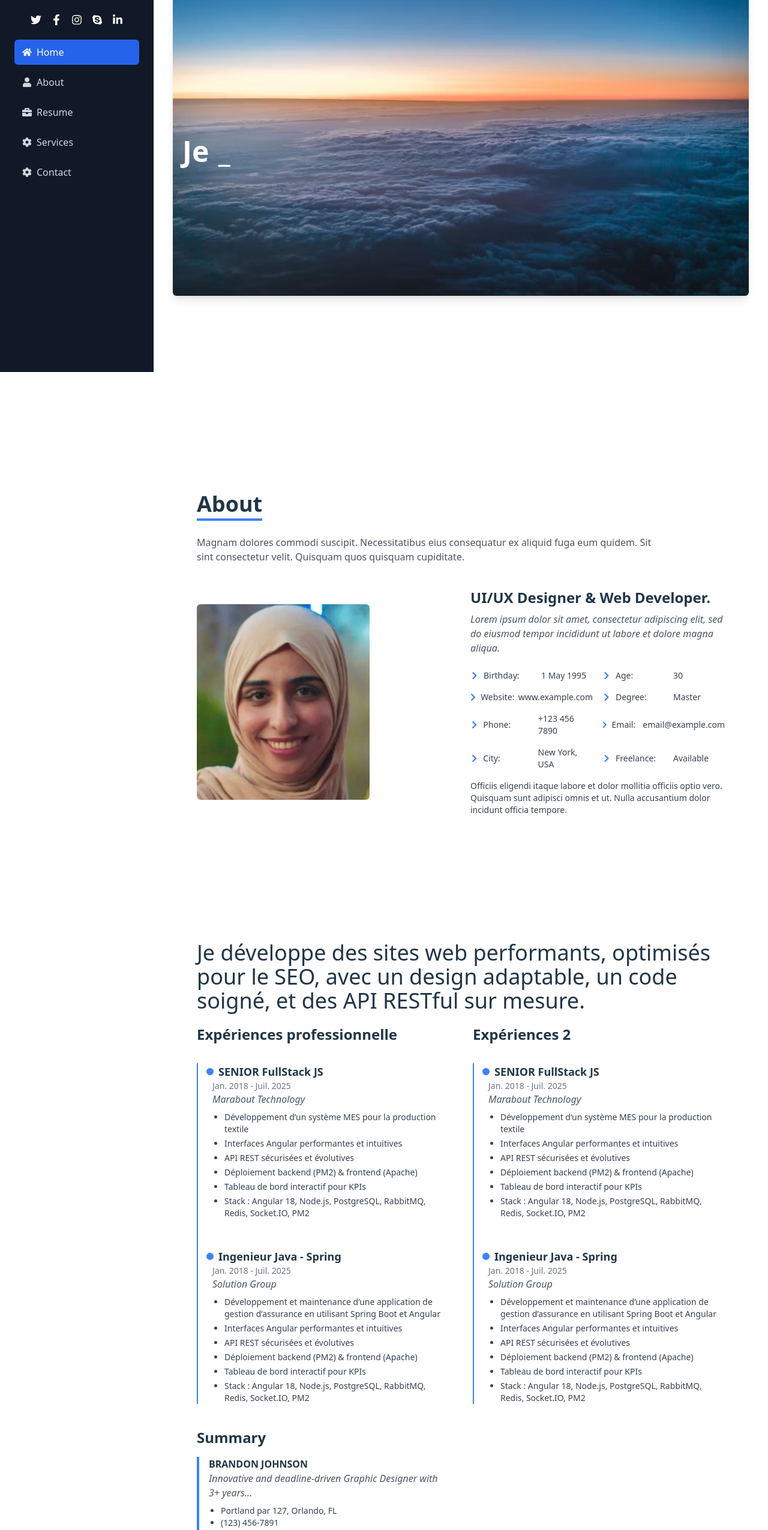
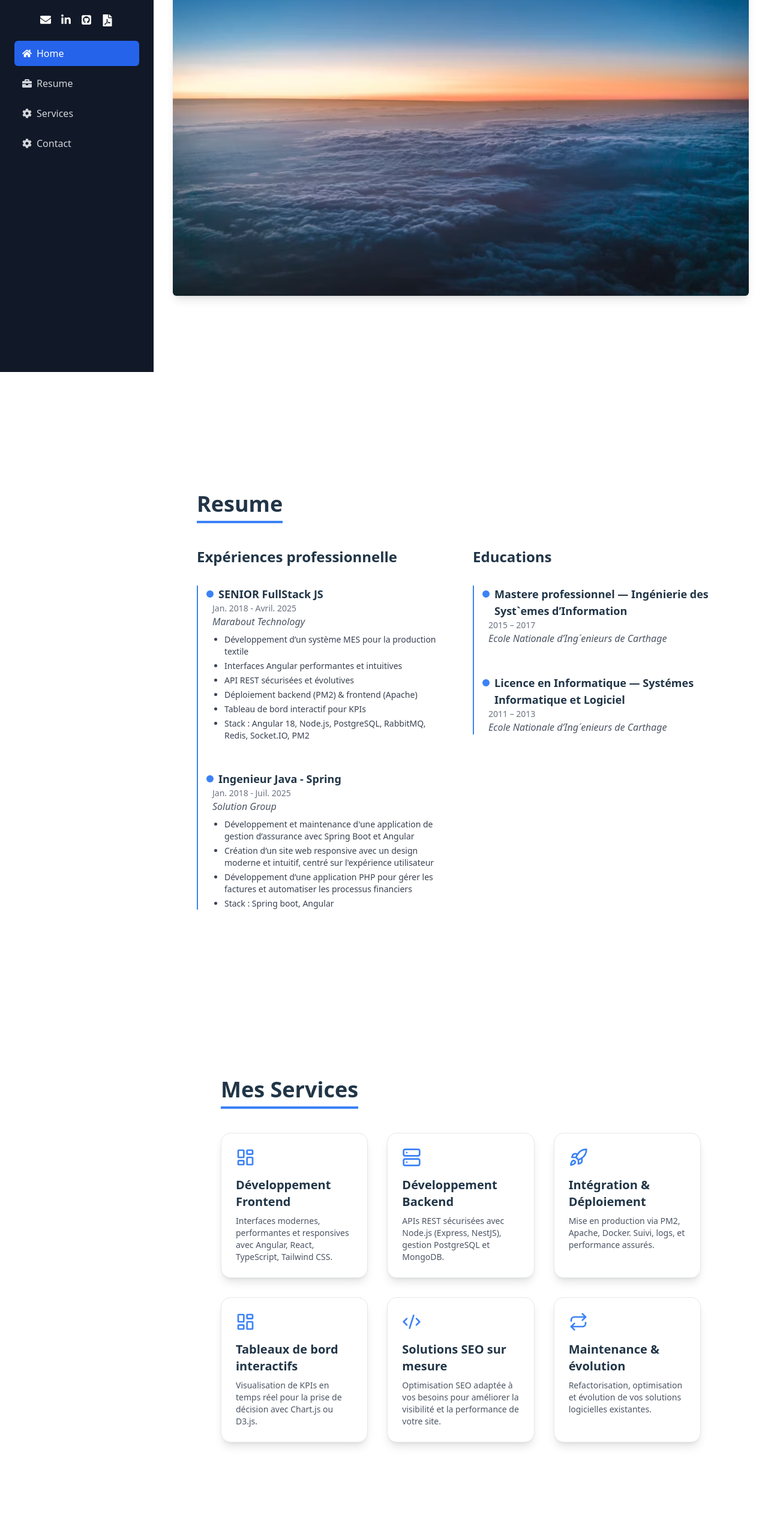
Before and after one commit to oumayma26/oumayma-metoui-portefolio, a React (Vite) app: page /#home in a window 1280 px wide. Shown: the part 180-2730 px from the top of the page at 60% size. Built offline with nearby package versions, Linux system fonts and the light colour scheme.

Commit message:
update portefolio

```diff
--- a/package.json
+++ b/package.json
@@ -11,6 +11,7 @@
   },
   "dependencies": {
     "@hookform/resolvers": "^5.1.1",
+    "emailjs-com": "^3.2.0",
     "framer-motion": "^12.23.0",
     "lucide-react": "^0.525.0",
     "react": "^18.3.1",
--- a/src/App.jsx
+++ b/src/App.jsx
@@ -18,7 +18,7 @@ export default function App() {
           <Sidebar />
           <main className="ml-64 p-8 space-y-32 w-full">
             <Home />
-            <About />
+            {/* <About /> */}
             <Resume />
             <Services />
             <Contact />
--- a/src/Components/About.jsx
+++ b/src/Components/About.jsx
@@ -38,7 +38,7 @@ export default function About() {
             eiusmod tempor incididunt ut labore et dolore magna aliqua.
           </p>
 
-          <div className="grid grid-cols-2 gap-4 mb-4">
+          {/* <div className="grid grid-cols-2 gap-4 mb-4">
             <InfoItem label="Birthday" value="1 May 1995" />
             <InfoItem label="Age" value="30" />
             <InfoItem label="Website" value="www.example.com" />
@@ -47,7 +47,7 @@ export default function About() {
             <InfoItem label="Email" value="email@example.com" />
             <InfoItem label="City" value="New York, USA" />
             <InfoItem label="Freelance" value="Available" />
-          </div>
+          </div> */}
 
           <p className="text-sm text-gray-700">
             Officiis eligendi itaque labore et dolor mollitia officiis optio
--- a/src/Components/Contact.jsx
+++ b/src/Components/Contact.jsx
@@ -1,110 +1,88 @@
+import React, { useState } from 'react';
 
 export default function Contact() {
+  const [success, setSuccess] = useState(false);
+
+  const handleSubmit = async (e) => {
+    e.preventDefault();
+    const form = e.target;
+    const data = new FormData(form);
+
+    const response = await fetch("https://formspree.io/f/mpwrgvrd", {
+      method: "POST",
+      body: data,
+      headers: {
+        Accept: "application/json",
+      },
+    });
+
+    if (response.ok) {
+      setSuccess(true);
+      form.reset();
+    }
+  };
+
   return (
     <section id="contact" className="py-16 px-6 md:px-20 bg-white dark:bg-gray-900">
       <h2 className="text-4xl font-bold mb-10 border-b-4 inline-block border-blue-500 pb-2 dark:text-white">
-          Contact
-        </h2>
+        Contact
+      </h2>
 
       <div className="container mx-auto px-4">
         <div className="flex flex-col lg:flex-row gap-8">
-          <div className="lg:w-5/12 space-y-6">
-            <div className="flex items-start space-x-4">
-              <i className="bi bi-geo-alt text-2xl text-blue-600"></i>
-              <div>
-                <h3 className="text-xl font-semibold text-gray-800">Address</h3>
-                <p className="text-gray-600">Tunis</p>
-              </div>
+          {/* Info de contact */}
+          <div className="lg:w-5/12 space-y-6 text-gray-800 dark:text-white">
+            <div>
+              <h3 className="text-xl font-semibold">Adresse</h3>
+              <p>Tunis</p>
             </div>
-
-            <div className="flex items-start space-x-4">
-              <i className="bi bi-telephone text-2xl text-blue-600"></i>
-              <div>
-                <h3 className="text-xl font-semibold text-gray-800">Contact</h3>
-                <p className="text-gray-600">55 158 591</p>
-              </div>
+            <div>
+              <h3 className="text-xl font-semibold">Téléphone</h3>
+              <p>55 158 591</p>
             </div>
-
-            <div className="flex items-start space-x-4">
-              <i className="bi bi-envelope text-2xl text-blue-600"></i>
-              <div>
-                <h3 className="text-xl font-semibold text-gray-800">Email</h3>
-                <p className="text-gray-600">Oumayma.metoui@gmail.com</p>
-              </div>
+            <div>
+              <h3 className="text-xl font-semibold">Email</h3>
+              <p>oumayma.metoui@gmail.com</p>
             </div>
-
-
           </div>
 
+          {/* Formulaire */}
           <div className="lg:w-7/12">
-            <form action="forms/contact.php" method="post" className="space-y-6">
+            <form onSubmit={handleSubmit} className="space-y-6">
               <div className="grid grid-cols-1 md:grid-cols-2 gap-6">
                 <div>
-                  <label htmlFor="name-field" className="block text-sm text-gray-700 mb-1">
-                    Nom
-                  </label>
-                  <input
-                    type="text"
-                    id="name-field"
-                    name="name"
-                    required
-                    className="w-full border border-gray-300 rounded-lg px-4 py-2 focus:outline-none focus:ring-2 focus:ring-blue-500"
-                  />
+                  <label className="block text-sm">Nom</label>
+                  <input type="text" name="name" required className="w-full border px-4 py-2 rounded" />
                 </div>
                 <div>
-                  <label htmlFor="email-field" className="block text-sm text-gray-700 mb-1">
-                    Email
-                  </label>
-                  <input
-                    type="email"
-                    id="email-field"
-                    name="email"
-                    required
-                    className="w-full border border-gray-300 rounded-lg px-4 py-2 focus:outline-none focus:ring-2 focus:ring-blue-500"
-                  />
+                  <label className="block text-sm">Email</label>
+                  <input type="email" name="email" required className="w-full border px-4 py-2 rounded" />
                 </div>
               </div>
 
               <div>
-                <label htmlFor="subject-field" className="block text-sm text-gray-700 mb-1">
-                  Sujet
-                </label>
-                <input
-                  type="text"
-                  id="subject-field"
-                  name="subject"
-                  required
-                  className="w-full border border-gray-300 rounded-lg px-4 py-2 focus:outline-none focus:ring-2 focus:ring-blue-500"
-                />
+                <label className="block text-sm">Sujet</label>
+                <input type="text" name="subject" required className="w-full border px-4 py-2 rounded" />
               </div>
 
               <div>
-                <label htmlFor="message-field" className="block text-sm text-gray-700 mb-1">
-                  Message
-                </label>
-                <textarea
-                  id="message-field"
-                  name="message"
-                  rows="6"
-                  required
-                  className="w-full border border-gray-300 rounded-lg px-4 py-2 focus:outline-none focus:ring-2 focus:ring-blue-500"
-                ></textarea>
+                <label className="block text-sm">Message</label>
+                <textarea name="message" rows="6" required className="w-full border px-4 py-2 rounded"></textarea>
               </div>
 
               <div className="text-center">
-                <button
-                  type="submit"
-                  className="bg-blue-600 text-white px-6 py-2 rounded-lg hover:bg-blue-700 transition duration-300"
-                >
+                <button type="submit" className="bg-blue-600 text-white px-6 py-2 rounded hover:bg-blue-700">
                   Envoyer
                 </button>
               </div>
+
+              {success && (
+                <p className="text-green-600 text-center mt-4">Merci ! Votre message a été envoyé ✅</p>
+              )}
             </form>
           </div>
         </div>
       </div>
     </section>
-
-
   );
 }
--- a/src/Components/Resume.jsx
+++ b/src/Components/Resume.jsx
@@ -5,7 +5,7 @@ const experiences = [
   {
     title: 'SENIOR FullStack JS',
     company: 'Marabout Technology',
-    period: 'Jan. 2018 - Juil. 2025',
+    period: 'Jan. 2018 - Avril. 2025',
     description: [
       "Développement d’un système MES pour la production textile",
       "Interfaces Angular performantes et intuitives",
@@ -21,28 +21,41 @@ const experiences = [
     company: 'Solution Group',
     period: 'Jan. 2018 - Juil. 2025',
     description: [
-      "Développement et maintenance d’une application de gestion d’assurance en utilisant Spring Boot et Angular",
-      "Interfaces Angular performantes et intuitives",
-      "API REST sécurisées et évolutives",
-      "Déploiement backend (PM2) & frontend (Apache)",
-      "Tableau de bord interactif pour KPIs",
-      "Stack : Angular 18, Node.js, PostgreSQL, RabbitMQ, Redis, Socket.IO, PM2",
+      "Développement et maintenance d'une application de gestion d’assurance avec Spring Boot et Angular",
+      "Création d’un site web responsive avec un design moderne et intuitif, centré sur l'expérience utilisateur",
+      "Développement d’une application PHP pour gérer les factures et automatiser les processus financiers",
+      "Stack : Spring boot, Angular",
     ],
   },
-  // ➕ Ajoute plus d'expériences ici si besoin
 ];
+
+const educations = [
+   {
+    title: 'Mastere professionnel — Ingénierie des Syst`emes d’Information',
+    company: 'Ecole Nationale d’Ing´enieurs de Carthage',
+    period: '2015 – 2017',
+    description: []
+  },
+
+  {
+    title: 'Licence en Informatique — Systémes Informatique et Logiciel',
+    company: 'Ecole Nationale d’Ing´enieurs de Carthage',
+    period: '2011 – 2013',
+    description: []
+  },
+]
 
 export default function Resume() {
   return (
     <main   className="flex-1 px-10 py-10 dark:bg-gray-900 dark:text-white transition-colors">
       <section id="resume" className="mb-12">
-        <h5 className="text-4xl  border-blue-500 inline-block pb-1 mb-4">
+        {/* <h5 className="text-4xl  border-blue-500 inline-block pb-1 mb-4">
           Je développe des sites web performants, optimisés pour le SEO, avec un design adaptable, un code soigné, et des API RESTful sur mesure.
+        </h5> */}
 
-
-        </h5>
-
-
+         <h2 className="text-4xl font-bold mb-10 border-b-4 inline-block border-blue-500 pb-2 dark:text-white">
+        Resume
+      </h2>
              <div className="grid grid-cols-1 md:grid-cols-2 gap-10">
 
 
@@ -57,28 +70,15 @@ export default function Resume() {
         </div>
 
          <div>
-          <h2 className="text-2xl font-semibold mb-8">Expériences 2</h2>
+          <h2 className="text-2xl font-semibold mb-8">Educations</h2>
           <div className="relative border-l-2 border-blue-500 pl-6 space-y-12">
-            {experiences.map((exp, index) => (
+            {educations.map((exp, index) => (
               <ExperienceItem key={index} {...exp} />
             ))}
           </div>
         </div>
 
-         <div>
-          <h2 className="text-2xl font-semibold mb-4">Summary</h2>
-          <div className="border-l-4 border-blue-500 pl-4">
-            <h3 className="font-bold">BRANDON JOHNSON</h3>
-            <p className="italic text-gray-600 dark:text-gray-300">
-              Innovative and deadline-driven Graphic Designer with 3+ years...
-            </p>
-            <ul className="mt-2 text-sm text-gray-700 dark:text-gray-400 list-disc ml-5">
-              <li>Portland par 127, Orlando, FL</li>
-              <li>(123) 456-7891</li>
-              <li>alice.barkley@example.com</li>
-            </ul>
-          </div>
-        </div>
+
       </div>
 
       </section>
--- a/src/Components/Shared/Sidebar.jsx
+++ b/src/Components/Shared/Sidebar.jsx
@@ -1,14 +1,16 @@
 
 
-import { FaTwitter, FaFacebookF, FaInstagram, FaSkype, FaLinkedinIn, FaHome, FaUser, FaBriefcase, FaImages, FaCog } from "react-icons/fa";
+import { FaLinkedinIn, FaHome,  FaBriefcase,  FaCog, FaEnvelope, FaUser , FaFilePdf} from "react-icons/fa";
 import profile from "../../assets/profile.jpg";
 import { useActiveSection } from "./SectionContext";
+import { FaSquareGithub } from "react-icons/fa6";
+import cv from "../../assets/pdf/CV_Oumayma_Metoui_Developpeur_FullStack.pdf"
 
 export default function Sidebar() {
  const { activeSection } = useActiveSection();
   const navItems = [
     { id: "home", label: "Home", icon: <FaHome />},
-    { id: "about", label: "About", icon: <FaUser /> },
+    // { id: "about", label: "About", icon: <FaUser /> },
     { id: "resume", label: "Resume", icon: <FaBriefcase /> },
     { id: "services", label: "Services", icon: <FaCog /> },
     { id: "contact", label: "Contact", icon: <FaCog /> },
@@ -31,11 +33,11 @@ export default function Sidebar() {
       <h2 className="text-xl font-bold">Oumayma Metoui</h2>
 
       <div className="flex space-x-4 text-lg">
-        <FaTwitter />
-        <FaFacebookF />
-        <FaInstagram />
-        <FaSkype />
-        <FaLinkedinIn />
+        <a href="#contact"><FaEnvelope /> </a>
+        <a href="https://www.linkedin.com/in/oumayma-metoui-9506412a5/"  target="_blank"> <FaLinkedinIn /> </a>
+        <a href="https://github.com/oumayma26"  target="_blank">   <FaSquareGithub /> </a>
+        <a href={cv}  target="_blank">   <FaFilePdf className="text-xl" /> </a>
+
       </div>
 
       <nav className="flex flex-col w-full mt-6 space-y-2 px-6 text-left">
```
Also changed, not shown: 2 other files (tests, documents, lock files or other folders).
